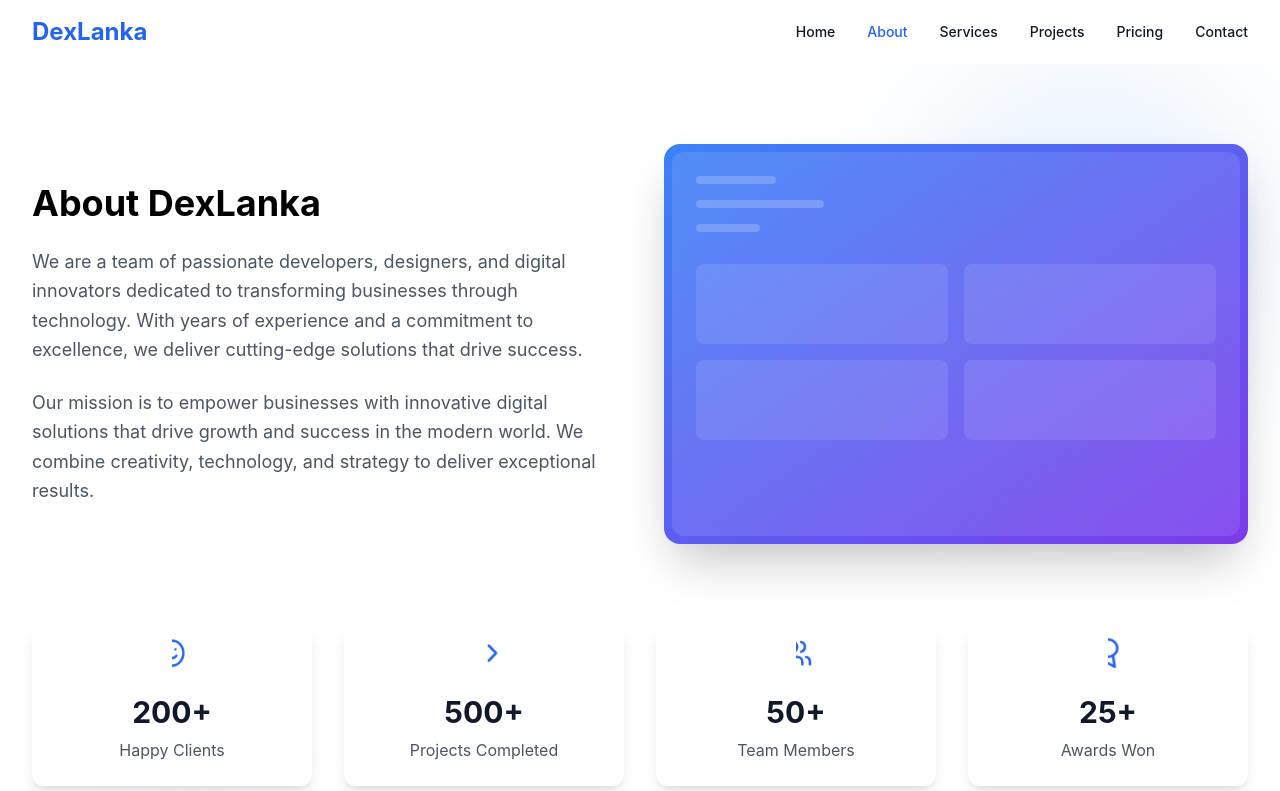
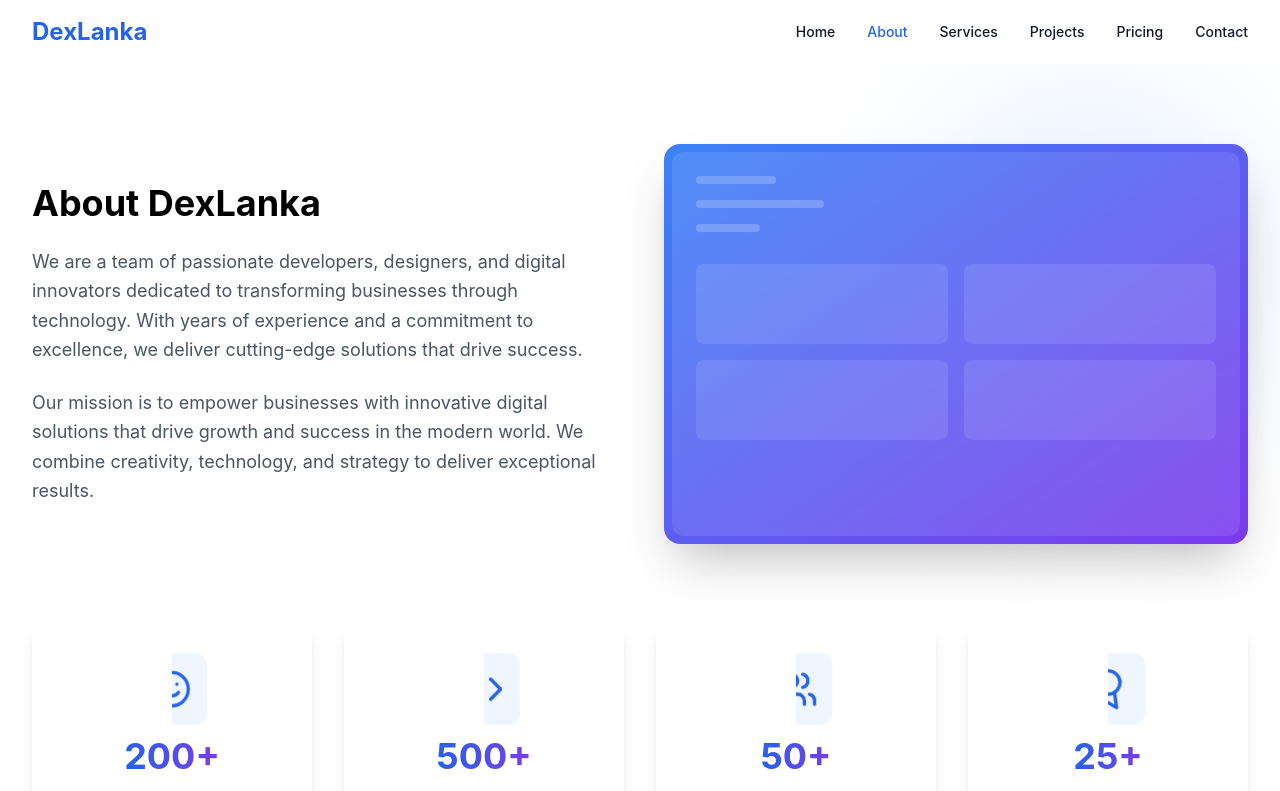
Before and after one commit to rashmithaRKL/DexLanka, a React (Create React App) app: page /about in a window 1280 px wide. Shown: the top 791 px of the page. Built offline with nearby package versions, Linux system fonts and the light colour scheme.

Commit message:
fix: improve icon display and animations in About page

```diff
--- a/src/components/About.js
+++ b/src/components/About.js
@@ -1,9 +1,9 @@
 import React, { useState, useEffect, useRef } from 'react';
 import { motion, useInView } from 'framer-motion';
-import { fadeIn, staggerContainer, rotate3d, float, perspective3d, tiltHover, floatRotate, cardFlip3D, counterAnimation } from '../utils/animations';
+import { staggerContainer, rotate3d, perspective3d, tiltHover, floatRotate, cardFlip3D, counterAnimation } from '../utils/animations';
 import { FiUsers, FiAward, FiCode, FiSmile } from 'react-icons/fi';
 
-const CounterComponent = ({ value, duration = 2 }) => {
+const CounterComponent = ({ value, duration = 1.5 }) => {
   const [count, setCount] = useState(0);
   const countRef = useRef(null);
   const inView = useInView(countRef);
@@ -34,7 +34,7 @@ const CounterComponent = ({ value, duration = 2 }) => {
       variants={counterAnimation}
       initial="initial"
       animate={inView ? "animate" : "initial"}
-      className="text-3xl font-bold text-gray-900"
+      className="text-4xl font-bold bg-gradient-to-r from-blue-600 to-purple-600 bg-clip-text text-transparent"
     >
       {count}+
     </motion.span>
@@ -76,11 +76,13 @@ const About = () => {
       <div className="absolute inset-0 overflow-hidden">
         <motion.div
           variants={floatRotate}
-          className="absolute top-0 right-0 w-96 h-96 bg-blue-100 rounded-full mix-blend-multiply filter blur-3xl opacity-50"
+          animate="show"
+          className="absolute top-0 right-0 w-96 h-96 bg-blue-100 rounded-full mix-blend-multiply filter blur-3xl opacity-50 transform-gpu"
         />
         <motion.div
           variants={floatRotate}
-          className="absolute bottom-0 left-0 w-96 h-96 bg-purple-100 rounded-full mix-blend-multiply filter blur-3xl opacity-50"
+          animate="show"
+          className="absolute bottom-0 left-0 w-96 h-96 bg-purple-100 rounded-full mix-blend-multiply filter blur-3xl opacity-50 transform-gpu"
         />
       </div>
 
@@ -160,15 +162,29 @@ const About = () => {
               variants={tiltHover}
             >
               <motion.div
-                className="text-blue-600 text-3xl mb-4 flex justify-center"
+                className="text-blue-600 mb-6 flex justify-center items-center h-16 relative"
                 variants={floatRotate}
                 initial="hidden"
                 animate="show"
+                whileHover={{ scale: 1.1 }}
+                transition={{ type: "spring", stiffness: 300 }}
               >
-                {stat.icon}
+                <div className="text-4xl bg-blue-50 p-4 rounded-xl">
+                  {React.cloneElement(stat.icon, {
+                    size: 40,
+                    className: "text-blue-600"
+                  })}
+                </div>
               </motion.div>
               <CounterComponent value={stat.value} />
-              <div className="text-gray-600 mt-2">{stat.label}</div>
+              <motion.div
+                className="text-gray-600 mt-3 font-medium"
+                initial={{ opacity: 0, y: 10 }}
+                animate={{ opacity: 1, y: 0 }}
+                transition={{ delay: 0.2, duration: 0.5 }}
+              >
+                {stat.label}
+              </motion.div>
             </motion.div>
           ))}
         </motion.div>
--- a/src/components/Services.js
+++ b/src/components/Services.js
@@ -1,6 +1,6 @@
 import React from 'react';
 import { motion } from 'framer-motion';
-import { fadeIn, staggerContainer, zoomIn, float, tiltHover, perspective3d, floatRotate } from '../utils/animations';
+import { fadeIn, staggerContainer, float, tiltHover, perspective3d } from '../utils/animations';
 import { FiMonitor, FiSmartphone, FiLayout, FiTrendingUp, FiServer, FiShield } from 'react-icons/fi';
 
 const Services = () => {
--- a/src/utils/animations.js
+++ b/src/utils/animations.js
@@ -211,22 +211,30 @@ export const perspective3d = (delay) => {
 export const floatRotate = {
   hidden: {
     y: 0,
-    rotateY: 0
+    rotateY: 0,
+    scale: 1
   },
   show: {
-    y: [-15, 15],
-    rotateY: [-10, 10],
+    y: [-10, 10],
+    rotateY: [-5, 5],
+    scale: [1, 1.02, 1],
     transition: {
       y: {
+        repeat: Infinity,
+        repeatType: "reverse",
+        duration: 2,
+        ease: "easeInOut"
+      },
+      rotateY: {
         repeat: Infinity,
         repeatType: "reverse",
         duration: 2.5,
         ease: "easeInOut"
       },
-      rotateY: {
+      scale: {
         repeat: Infinity,
         repeatType: "reverse",
-        duration: 3,
+        duration: 2,
         ease: "easeInOut"
       }
     }
@@ -249,13 +257,18 @@ export const cardFlip3D = {
 };
 
 export const counterAnimation = {
-  initial: { opacity: 0, scale: 0.5 },
+  initial: {
+    opacity: 0,
+    scale: 0.5,
+    y: 20
+  },
   animate: {
     opacity: 1,
     scale: 1,
+    y: 0,
     transition: {
-      duration: 0.5,
-      ease: "easeOut"
+      duration: 0.6,
+      ease: [0.6, -0.05, 0.01, 0.99]
     }
   }
 };
```
